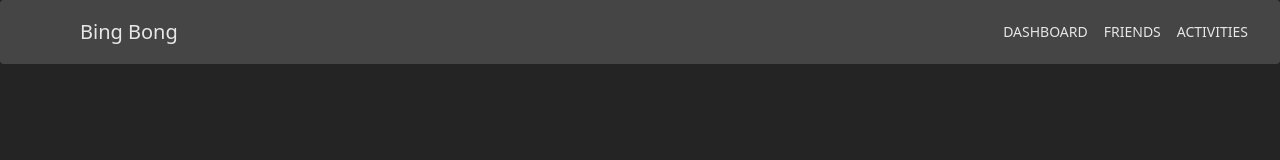
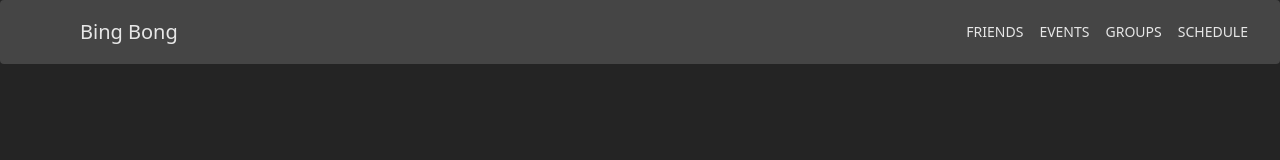
Before and after one commit to CSCI-40500-Fall-2025/project-project-1, a React (Vite) app in the folder front-end/: page /login in a window 1280 px wide. Shown: the top 160 px of the page. Built offline with nearby package versions, Linux system fonts and the light colour scheme; some icons are missing.

Commit message:
added pages

```diff
--- a/front-end/src/App.tsx
+++ b/front-end/src/App.tsx
@@ -32,12 +32,11 @@ function App() {
             <Route index element={<HomePage />} />
             <Route path="login" element={<LoginPage />} />
             <Route path="*" element={<div>404 Not Found</div>} />
+            <Route path="friends" element={<FriendsPage />} />
             <Route path="friends/:friendId" element={<FriendsPage />} />
             <Route path="groups" element={<ListOfGroupsPage />} />
-            <Route path="m/">
-              <Route index element={<EventPage />} />
-              <Route path="schedule" element={<SchedulePage />} />
-            </Route>
+            <Route path="events" element={<EventPage />} />
+            <Route path="schedule" element={<SchedulePage />} />
             <Route path="group/:groupId">
               <Route index element={<GroupPage />} />
               <Route path="settings" element={<GroupSettingsPage />} />
--- a/front-end/src/components/Navbar.tsx
+++ b/front-end/src/components/Navbar.tsx
@@ -14,7 +14,7 @@ interface NavbarProps {
   // setLoggedIn: () => void;
 }
 
-const navItems = ["Dashboard", "Friends", "Activities"];
+const navItems = [ "Friends", "Events", "Groups", "Schedule"];
 
 const Navbar = ({ loggedIn }: NavbarProps) => {
   const navigate = useNavigate();
```
